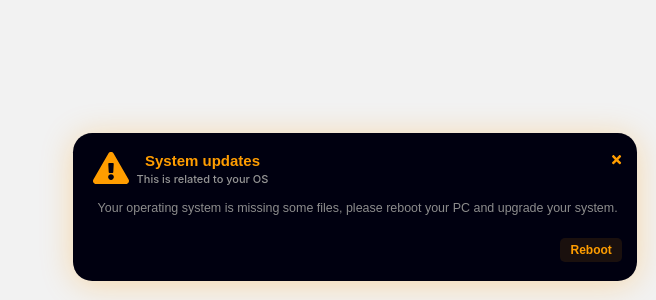
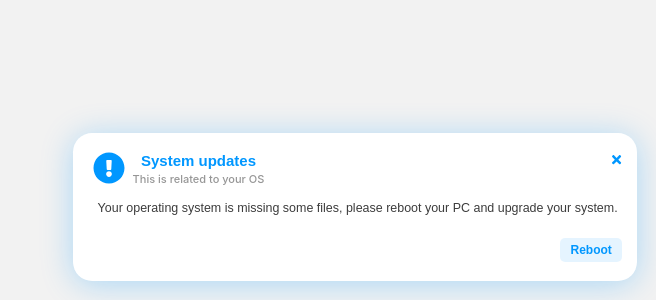
Before and after one commit to alamenai/notify, a React (Create React App) app: page / in a window 1280 px wide. Shown: the part 500-800 px from the top of the page, without its empty margins (624-1280 px from the left). Built offline with nearby package versions, Linux system fonts and the light colour scheme.

Commit message:
:waste_basket: Remove type and darkmode for display only the basic demo

```diff
--- a/src/index.js
+++ b/src/index.js
@@ -22,13 +22,11 @@ const action = {
     event: () => alert("Reboot")
 }
 
-const type = "warning";
-
-const notification = { type, data, style, action };
+const notification = { data, style, action };
 
 ReactDOM.render(
     <React.StrictMode>
-        <Notification {...notification} darkmode />
+        <Notification {...notification} />
     </React.StrictMode>,
     document.getElementById('root')
 );
```
